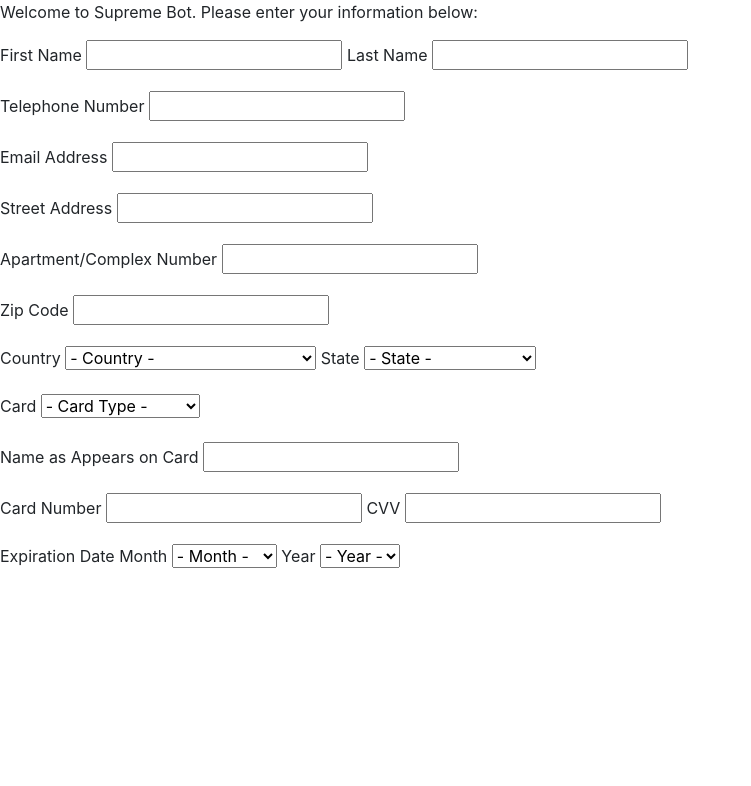
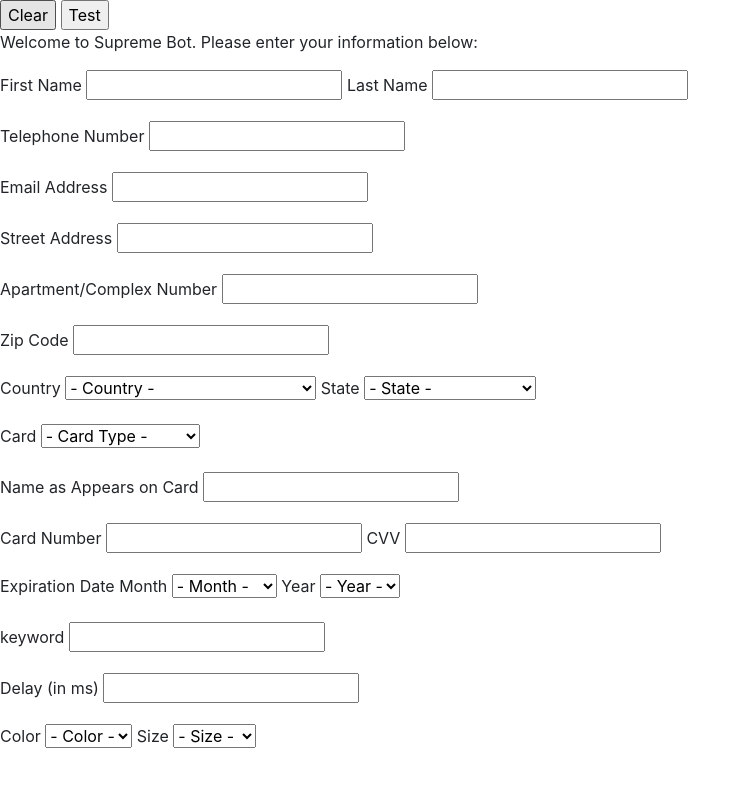
Before and after one commit to frankied003/SupremeBot, a website: page frontEnd/index.html in a window 1280 px wide. Shown: the whole page, without its empty margins (0-751 px from the left). Drawn offline with nearby package versions, Linux system fonts and the light colour scheme.

Commit message:
Added buttons andinputs to index.html

```diff
--- a/frontEnd/index.html
+++ b/frontEnd/index.html
@@ -4,12 +4,16 @@
     <meta charset="UTF-8">
     <meta name="viewport" content="width=device-width, initial-scale=1.0">
     <link rel="stylesheet" href="index.css">
+    <script type= "text/javascript" src="index.js"></script>
     <link rel="stylesheet" href="https://stackpath.bootstrapcdn.com/bootstrap/4.3.1/css/bootstrap.min.css" integrity="sha384-ggOyR0iXCbMQv3Xipma34MD+dH/1fQ784/j6cY/iJTQUOhcWr7x9JvoRxT2MZw1T" crossorigin="anonymous">
     <title>Supreme Bot</title>
 </head>
 <body>
+    <input type="button" onclick="funcClear()" value="Clear"></input>
+    <input type="button" onclick="Test()" value="Test"></input>
     <p> Welcome to Supreme Bot. Please enter your information below:</p>
 
+<form id = "supForm">
     <label>First Name</label>
     <input type = "text"
     id = "Fname"
@@ -401,7 +405,7 @@
 
     <label>CVV</label>
     <input type = "number"
-    id = "Cvv"
+    id = "CVV"
     value = " "
     size="3"
     required/>
@@ -447,6 +451,46 @@
     <option value="2035">2035</option>
 </select>
 
+    <p> </p>
+    <p> </p>
+    <p> </p>
+    <p> </p>
+
+    <label>keyword</label>
+    <input type = "text"
+    id = "kword"
+    value = " "
+    required/>
+
+    <p> </p>
+
+    <label>Delay (in ms)</label>
+    <input type = "number"
+    id = "delay"
+    value = " "
+    required/>
+
+    <p> </p>
+
+    <label>Color</label>
+    <select id= "color" name="Color">
+    <option>- Color -</option>
+    <option value="C1">C1</option>
+    <option value="C2">C2</option>
+    <option value="C3">C3</option>
+    <option value="C4">C4</option>
+    </select>
+
+    <label>Size</label>
+    <select id= "size" name="Size">
+    <option>- Size -</option>
+    <option value="S">Small</option>
+    <option value="M">Medium</option>
+    <option value="L">Large</option>
+    <option value="XL">XLarge</option>
+    </select>
+</form>
+
 
 
     <script src="https://code.jquery.com/jquery-3.3.1.slim.min.js" integrity="sha384-q8i/X+965DzO0rT7abK41JStQIAqVgRVzpbzo5smXKp4YfRvH+8abtTE1Pi6jizo" crossorigin="anonymous"></script>
```
